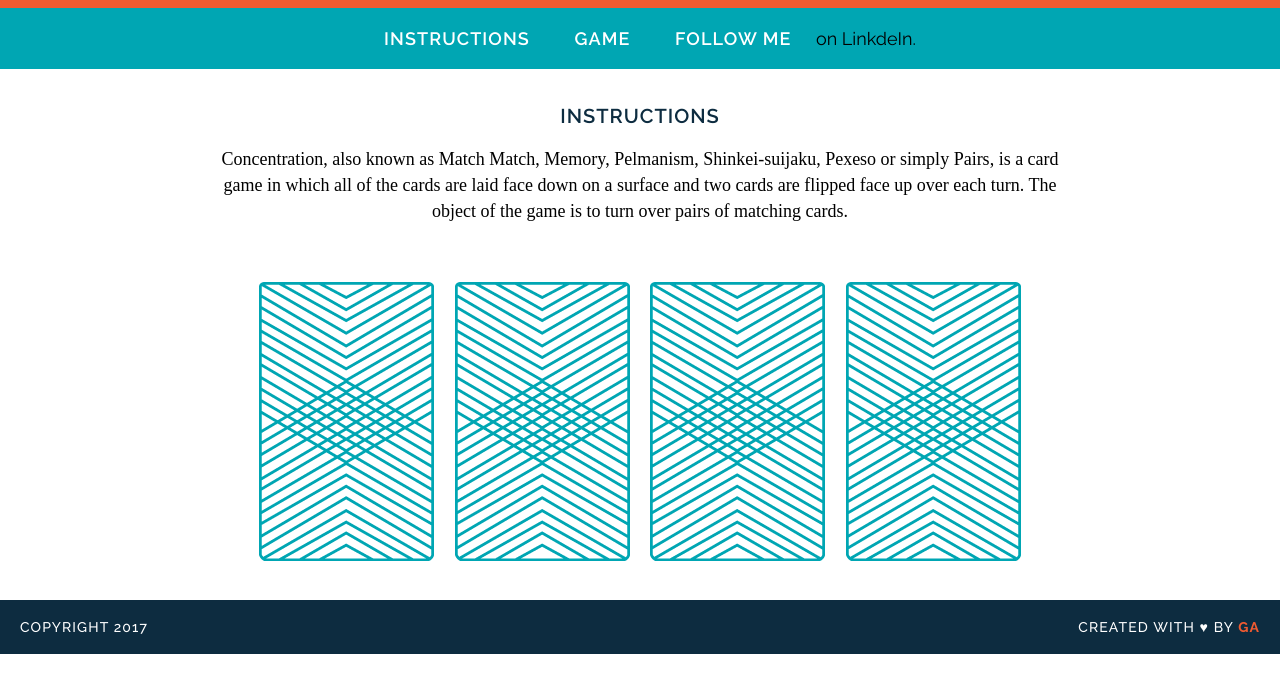
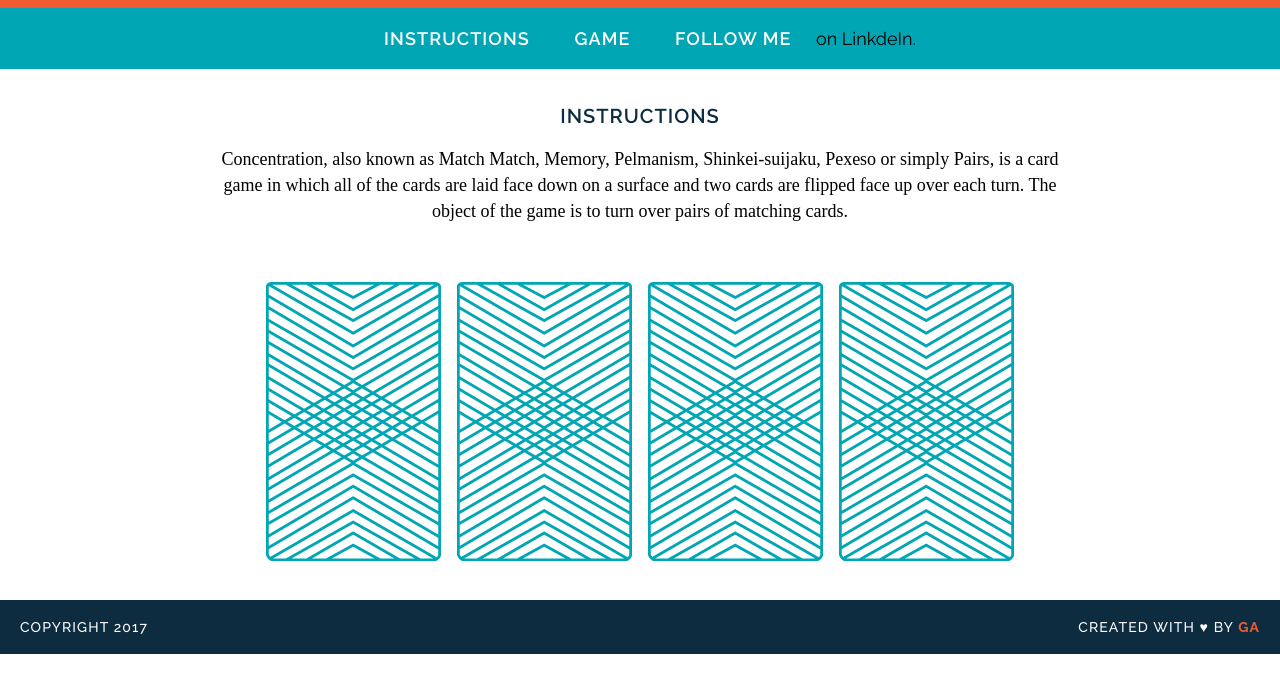
Before and after one commit to statst/wdi-fundamentals-memorygame, a plain HTML site: page memory-game/index.html in a window 1280 px wide. Shown: the part 105-798 px from the top of the page. Drawn offline with Linux system fonts and the light colour scheme; a web font is replaced by a local one.

Commit message:
created game logic

```diff
--- a/memory-game/index.html
+++ b/memory-game/index.html
@@ -26,12 +26,12 @@
 			Concentration, also known as Match Match, Memory, Pelmanism, Shinkei-suijaku, Pexeso or simply Pairs, is a card game in which all of the cards are laid face down on a surface and two cards are flipped face up over each turn. The object of the game is to turn over pairs of matching cards.
 		</p>
 
-		<div>
+		<!--<div>
 			<img src="images/back.png" alt="Queen of Diamonds">
 			<img src="images/back.png" alt="Queen of Hearts">
 			<img src="images/back.png" alt="King of Diamonds">
 			<img src="images/back.png" alt="King of Hearts">
-		</div>
+		</div>-->
 		<div id="game-board" class="board clearfix"></div>
 
 	</main>
--- a/memory-game/js/main.js
+++ b/memory-game/js/main.js
@@ -24,33 +24,36 @@ cardImage: 'images/king-of-diamonds.png'
 const cardsInPlay=[];
 cardsInPlay.push('cardsID');
 
-
+const gameBoard=[];
 
 function checkForMatch(){
+	   let cardElement = document.createElement('img');
 	cardElement.setAttribute('src', "images/back.png");
  if (cardsInPlay[0] === cardsInPlay[1]) {
   alert("You found a match!");
 } else {
  alert("Sorry, try again.");
 }
-console.log(cards[cardId].cardImage);
+//console.log(cards[cardId].cardImage);
 }
 function flipCard(){
 	this.getAttribute('attribute-we-want-to-get-goes-here');
-console.log("User flipped " + cards[cardId].rank);
-console.log("User flipped " + cards[cardId].cardImage);
+//console.log("User flipped " + cards[cardId].rank);
+//console.log("User flipped " + cards[cardId].cardImage);
 checkForMatch();
 }
 function createBoard(){
 	for (let i = 0; i < cards.length; i++) {
     let cardElement = document.createElement('img');
      cardElement.setAttribute('src', 'images/back.png');
-     cardElement.setAttribute('rank', i);
-     cardElement.addEventListener("click", flipCard);
+     cardElement.setAttribute('data-id', i);
+     //cardElement.addEventListener("click", flipCard);
      //document.getElementsByTagName('id').appendChild(cardElement);
      //cardElement.textContent='game-board';
      //cardElement.appendChild(".game-board");
-     //document.getElementsByTagName('id')[0].appendChild(cardElement);
+     //document.getElementsByTagName('gameBoard')[i].appendChild(cardElement);
+     document.getElementById("game-board").appendChild(cardElement);
+     cardElement.addEventListener("click", flipCard);
 }
 }
 createBoard();
```
